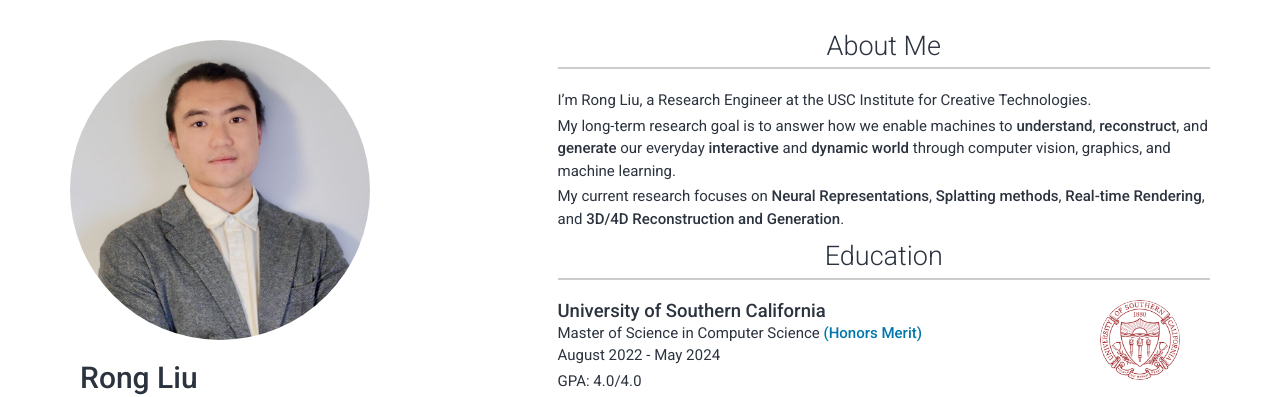
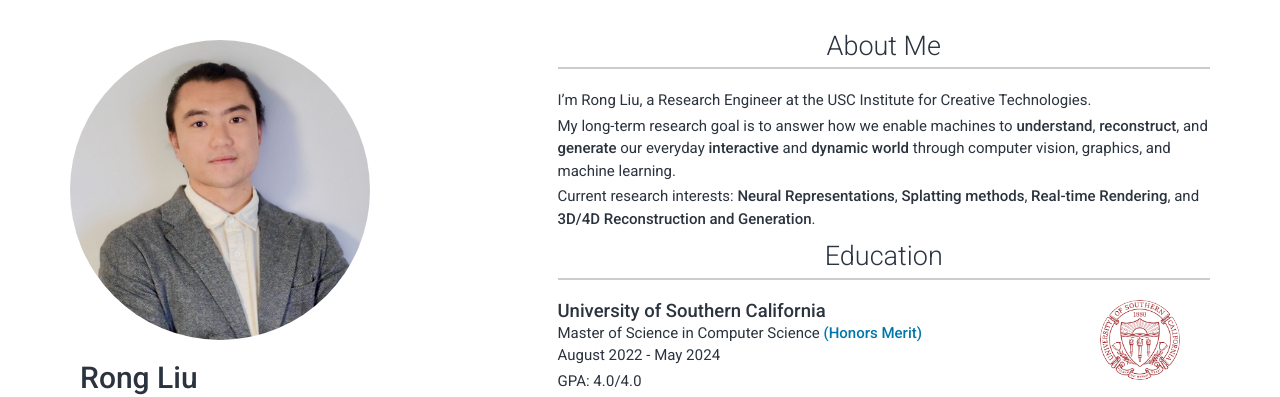
Before and after one commit to RongLiu-Leo/rongliu-leo.github.io, a Jekyll site: the page built from index.md, in a window 1280 px wide and 900 px high. Shown: the top 397 px of the window. Built offline with Jekyll 4.4.1, drawn with Linux system fonts in a browser that asks for light colours; nearby versions of some CDN libraries; a style sheet for code colours, icons or effects is not loaded.

Commit message:
Update _config.yml

```diff
--- a/_config.yml
+++ b/_config.yml
@@ -41,7 +41,7 @@ about_content: | # this will include new lines to allow paragraphs
 
   My long-term research goal is to answer how we enable machines to **understand**, **reconstruct**, and **generate** our everyday **interactive** and **dynamic world** through computer vision, graphics, and machine learning.
 
-  My current research focuses on **Neural Representations**, **Splatting methods**, **Real-time Rendering**, and **3D/4D Reconstruction and Generation**.
+  Current research interests: **Neural Representations**, **Splatting methods**, **Real-time Rendering**, and **3D/4D Reconstruction and Generation**.
 
 content:
 
```
